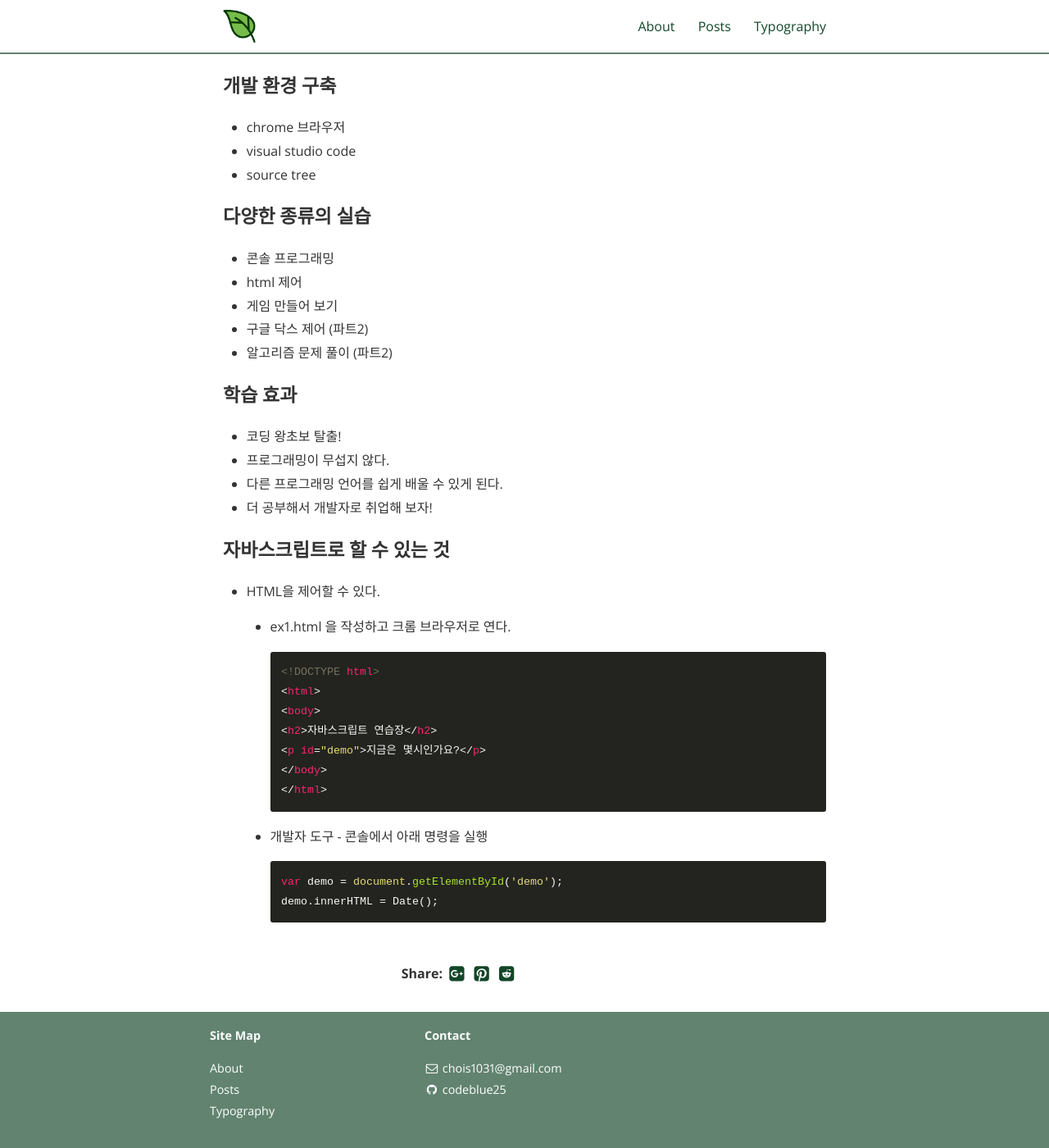
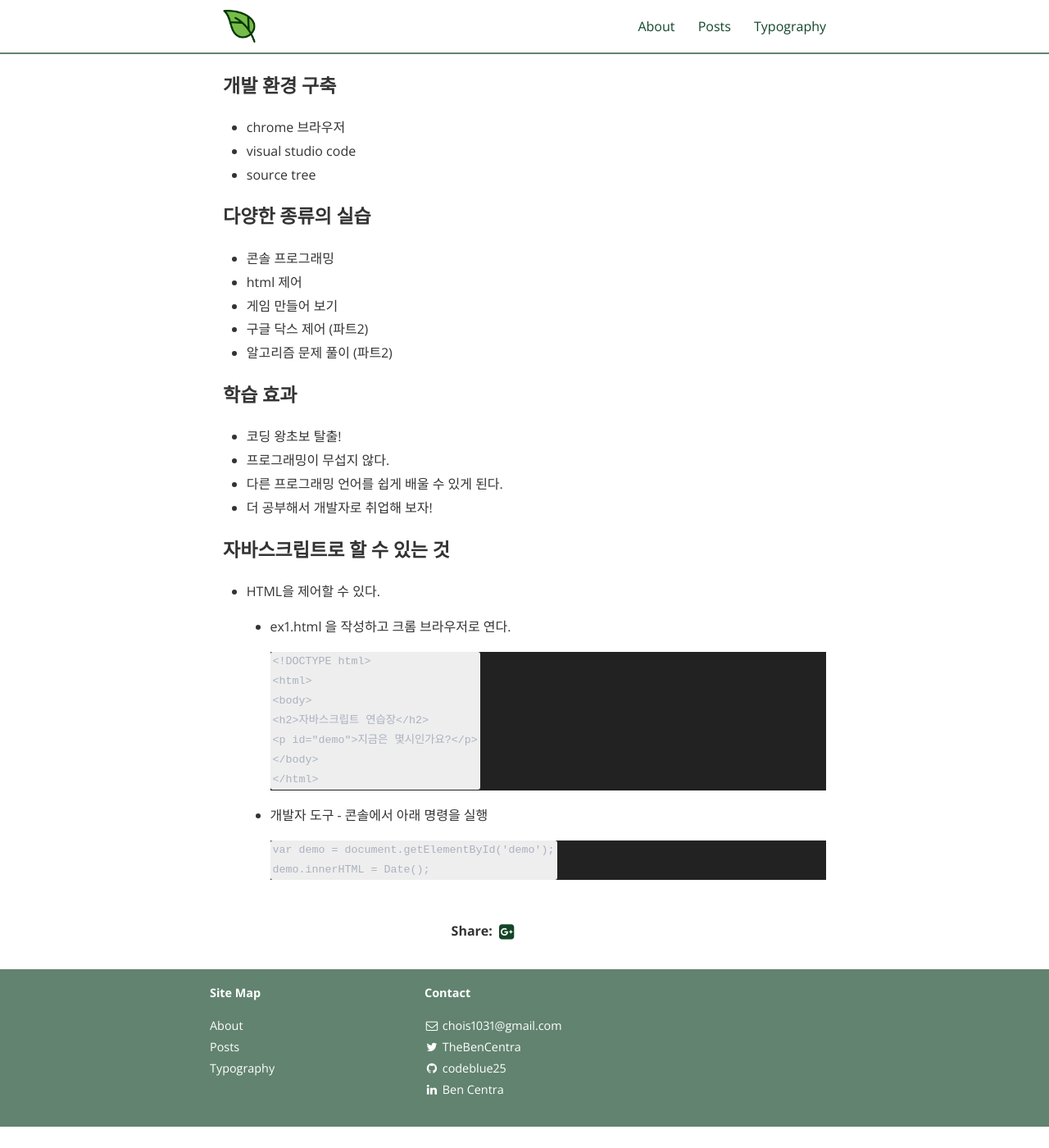
Before and after one commit to codeblue25/codeblue25.github.io, a Jekyll site: the page built from _posts/2020-12-24-js 0.md, in a window 1280 px wide and 1400 px high, scrolled down 578 px. Shown: the whole window at 82% size. Built offline with Jekyll 4.4.1, drawn with Linux system fonts in a browser that asks for light colours; nearby versions of some CDN libraries; some web fonts are replaced; a style sheet for code colours, icons or effects is not loaded; after the commit the page ends 1952 px from its top, so only the background shows below that; some of the changed lines change nothing that is shown.

Commit message:
코드블럭 꾸미기1

```diff
--- a/_config.yml
+++ b/_config.yml
@@ -26,7 +26,7 @@ logo: "/assets/logo1.png"
 # Build settings
 markdown: kramdown
 inter_post_navigation: false
-highlightjs_theme: "monokai-sublime"
+highlightjs_theme: "a-11-y-light"
 
 # Pagination Settings
 # https://github.com/sverrirs/jekyll-paginate-v2/blob/master/README-GENERATOR.md#site-configuration
@@ -68,27 +68,27 @@ descriptions:
 #
 # Example:
 #
-# social:
-#   - name: Twitter                         # Name of the service
-#     icon: twitter                         # Font Awesome icon to use (minus fa- prefix)
-#     username: "@TheBenCentra"             # (User) Name to display in the footer link
-#     url: https://twitter.com/TheBenCentra # URL of your profile (leave blank to not display in footer)
-#     desc: Follow me on Twitter            # Description to display as link title, etc
-#     share: true                           # Include in the "Share" section of posts
 social:
-  # - name: Twitter
-  #   icon: twitter
-  #   username: TheBenCentra
-  #   url: https://twitter.com/TheBenCentra
-  #   desc: Follow me on Twitter
-  #   share: true
+  - name: Twitter                         # Name of the service
+    icon: twitter                         # Font Awesome icon to use (minus fa- prefix)
+    username: "@TheBenCentra"             # (User) Name to display in the footer link
+    url: https://twitter.com/TheBenCentra # URL of your profile (leave blank to not display in footer)
+    desc: Follow me on Twitter            # Description to display as link title, etc
+    share: false                           # Include in the "Share" section of posts
+social:
+  - name: Twitter
+    icon: twitter
+    username: TheBenCentra
+    url: https://twitter.com/TheBenCentra
+    desc: Follow me on Twitter
+    share: false
 
-  # - name: Facebook
-  #   icon: facebook
-  #   username: thebencentra
-  #   url: ""
-  #   desc: Friend me on Facebook
-  #   share: true
+  - name: Facebook
+    icon: facebook
+    username: thebencentra
+    url: ""
+    desc: Friend me on Facebook
+    share: false
 
   - name: GitHub
     icon: github
@@ -97,12 +97,12 @@ social:
     desc: Fork me on GitHub
     share: true
 
-  # - name: LinkedIn
-  #   icon: linkedin
-  #   username: Ben Centra
-  #   url: https://www.linkedin.com/pub/ben-centra/47/769/60a
-  #   desc: Connect with me on LinkedIn
-  #   share: true
+  - name: LinkedIn
+    icon: linkedin
+    username: Ben Centra
+    url: https://www.linkedin.com/pub/ben-centra/47/769/60a
+    desc: Connect with me on LinkedIn
+    share: false
 
   - name: Google+
     icon: google-plus
@@ -130,7 +130,7 @@ social:
     username: ""
     url: ""
     desc: Follow me on Pinterest
-    share: true
+    share: false
 
   - name: SoundCloud
     icon: soundcloud
@@ -179,7 +179,7 @@ social:
     username: ""
     url: ""
     desc: Share to Reddit
-    share: true
+    share: false
 
   - name: "Hacker News"
     icon: hacker-news
--- a/_includes/head.html
+++ b/_includes/head.html
@@ -68,6 +68,7 @@
 
   <!-- Site styles -->
   <link rel="stylesheet" href="{{ "/css/main.css" | prepend: site.baseurl }}">
+  <link rel="stylesheet" href="http://cdn.jsdelivr.net/gh/joungkyun/font-d2coding/d2coding.css" type="text/css">
   <link rel="canonical" href="{{ page.url | replace:'index.html','' | prepend: site.baseurl | prepend: site.url }}">
 	<link rel="alternate" type="application/rss+xml" title="{{ site.title }}" href="{{ "/feed.xml" | prepend: site.baseurl | prepend: site.url }}" />
 
--- a/_sass/_layout.scss
+++ b/_sass/_layout.scss
@@ -213,6 +213,11 @@ pre code.hljs {
 /*
 *	Body
 */
+.highlight,pre.highlight{
+	font-family: 'D2 coding', "Consolas", monospace;
+	background:#222222;
+	color:#aab1bf;
+}
 .page-content {
 	// Remove this to make header scrollable again
 	margin-top: 66px;
```
